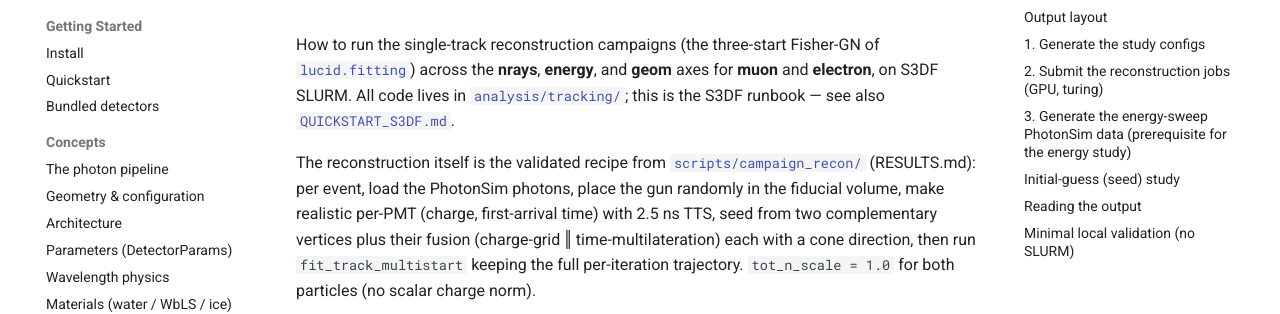
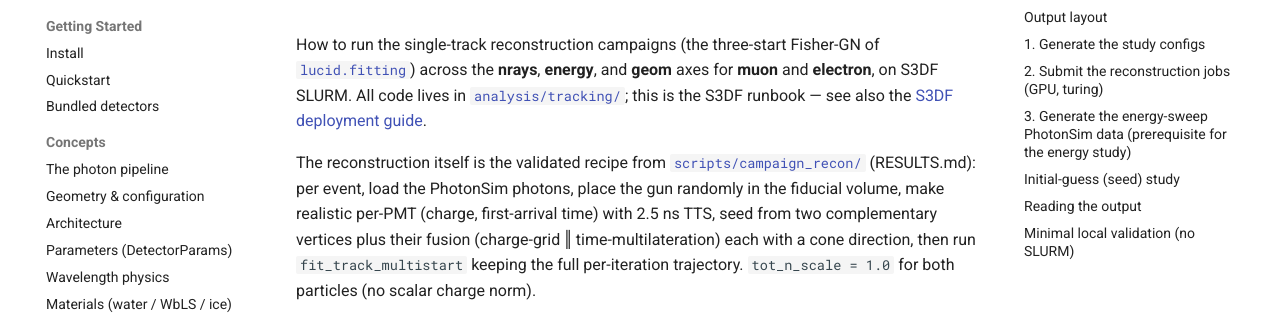
Before and after one commit to CIDeR-ML/LUCiD, an MkDocs documentation site: the page built from docs/TRACKING_STUDIES.md, in a window 1280 px wide and 900 px high. Shown: the part 148-462 px from the top of the window. Built offline with MkDocs 1.6.1 and Material for MkDocs 9.7.7, drawn with Linux system fonts in a browser that asks for light colours; comment, search, counter and statistics services are not loaded.

Commit message:
docs: fix two broken links in TRACKING_STUDIES.md for mkdocs --strict
Point the S3DF-runbook reference at the existing guides/production/deploy-s3df.md
(QUICKSTART_S3DF.md does not exist) and make the seed_study.py link an absolute
GitHub URL (it lives outside docs/). Both tripped the strict docs build on main.

```diff
--- a/docs/TRACKING_STUDIES.md
+++ b/docs/TRACKING_STUDIES.md
@@ -4,7 +4,7 @@
 [`lucid.fitting`](../lucid/fitting)) across the **nrays**, **energy**, and **geom** axes for
 **muon** and **electron**, on S3DF SLURM. All code lives in
 [`analysis/tracking/`](../analysis/tracking); this is the S3DF runbook — see also
-[`QUICKSTART_S3DF.md`](QUICKSTART_S3DF.md).
+the [S3DF deployment guide](guides/production/deploy-s3df.md).
 
 The reconstruction itself is the validated recipe from
 [`scripts/campaign_recon/`](../scripts/campaign_recon) (RESULTS.md): per event, load the
@@ -112,7 +112,7 @@
 ## Initial-guess (seed) study
 
 A standalone study of the **seeder** alone — no Gauss-Newton — is
-[`seed_study.py`](../analysis/tracking/seed_study.py). The initial guess is three seeds: a
+[`seed_study.py`](https://github.com/CIDeR-ML/LUCiD/blob/main/analysis/tracking/seed_study.py). The initial guess is three seeds: a
 shared photon-count **energy scan**, two vertices (**charge-grid** ‖ **time-multilateration**)
 each with a forward-model **cone direction**, and their **fusion** (`pipeline.fuse_seeds`:
 transverse vertex from B, longitudinal from A along A's direction, averaged t0 — the opposite
```
